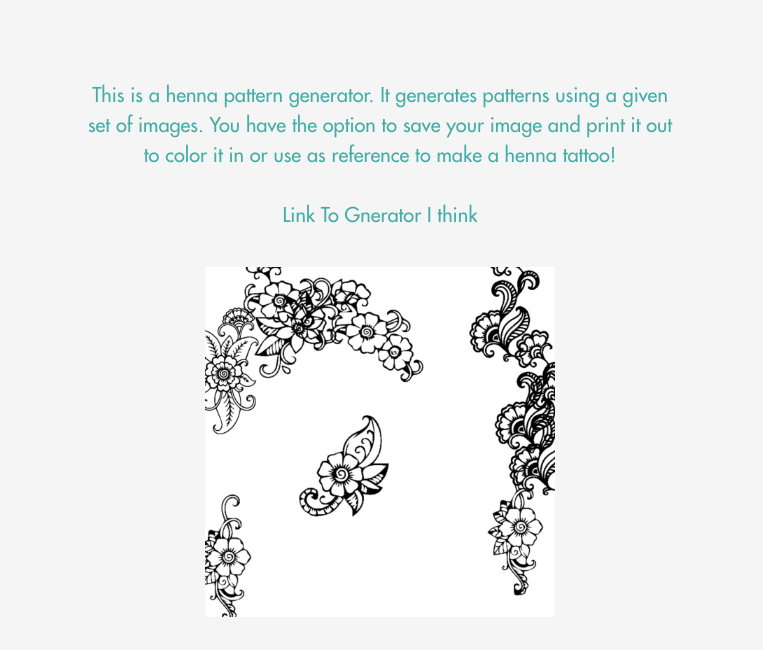
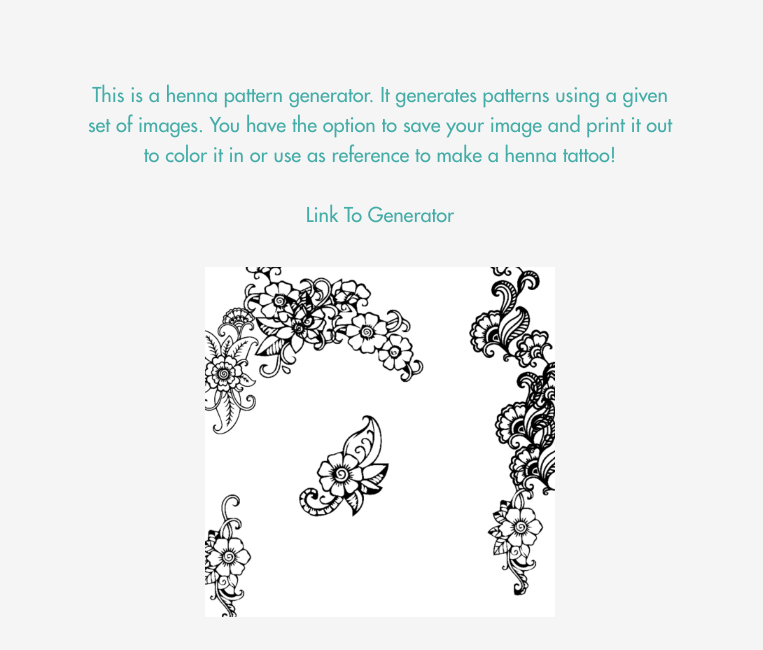
Before and after one commit to TanzeelaR/TanzeelaR.github.io, a plain HTML site: page projects/Generator/Generator.html in a window 1280 px wide. Shown: the part 150-800 px from the top of the page, without its empty margins (271-1034 px from the left). Drawn offline with Linux system fonts and the light colour scheme.

Commit message:
Update Generator.html

```diff
--- a/projects/Generator/Generator.html
+++ b/projects/Generator/Generator.html
@@ -23,10 +23,10 @@
             <br>
             <br>
 
-              <a href="https://editor.p5js.org/Tanzeela/full/wU9tsYyMC">Link To Gnerator I think</a>
+              <a href="https://editor.p5js.org/Tanzeela/full/wU9tsYyMC">Link To Generator</a>
 
 
-
+            <br>
 
             </div>
 
```
